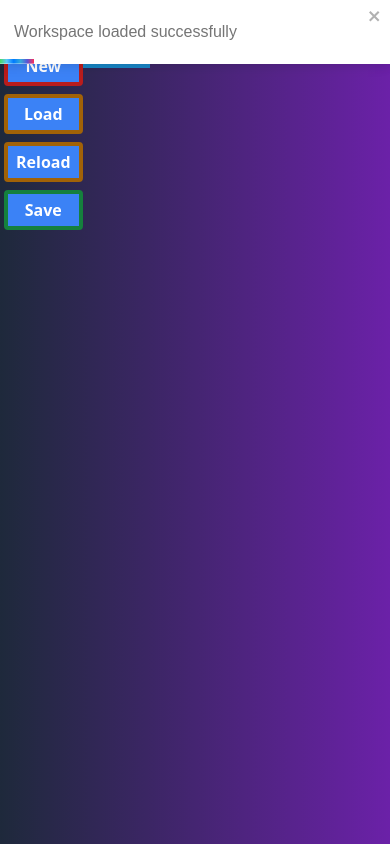
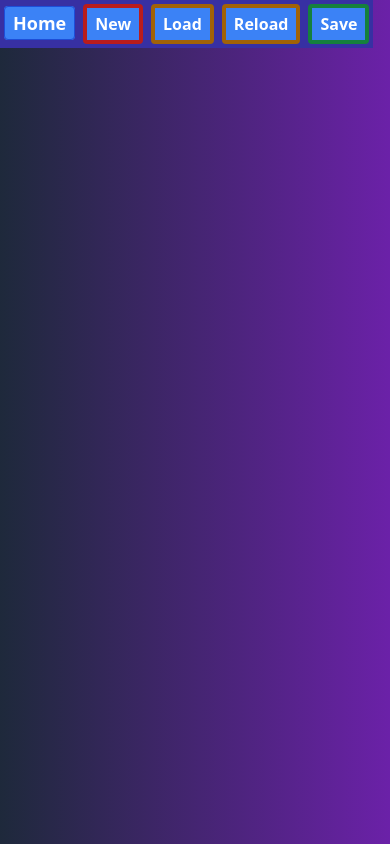
Before and after one commit to domgan/chord-shift, a Next.js app: page /chords in a window 390 px wide. Built offline with nearby package versions, Linux system fonts and the light colour scheme.

Commit message:
feat: css improvements

```diff
--- a/src/components/chord-builder.tsx
+++ b/src/components/chord-builder.tsx
@@ -51,7 +51,7 @@ export default function ChordBuilder(props: ChooseChordProps) {
   return (
     <>
       <div className="absolute rounded-lg p-4 m-auto max-w-lg z-20 shadow-md bg-gradient-to-r from-cyan-500 to-blue-500">
-        <div className="flex items-start justify-between p-4 border-b rounded-t dark:border-gray-600">
+        <div className="flex items-start justify-between p-3 dark:border-gray-600">
           <h3 className="text-lg font-medium">
             Chord Builder
           </h3>
@@ -60,9 +60,9 @@ export default function ChordBuilder(props: ChooseChordProps) {
           <ChooseChord />
         </div>
         {/* <p>{note}{chromatic}{tonality}</p> */}
-        <div className="flex items-center p-6 space-x-2 border-t border-gray-200 rounded-b dark:border-gray-600">
-          <button className='bg-green-500 hover:bg-green-600 hover:shadow-lg text-white font-medium p-2 rounded-lg w-24 h-12' onClick={handleSave}>Save</button>
-          <button className='bg-red-500 hover:bg-red-600 text-white p-2 rounded-lg hover:shadow-lg font-medium w-24 h-12' onClick={() => props.setShowChordBuilder(false)}>Cancel</button>
+        <div className="flex justify-between p-2 space-x-2 dark:border-gray-600">
+          <button className='bg-green-500 hover:bg-green-600 hover:shadow-lg border text-white font-medium rounded-lg w-24 h-12' onClick={handleSave}>Save</button>
+          <button className='bg-red-500 hover:bg-red-600 hover:shadow-lg border text-white font-medium rounded-lg w-24 h-12' onClick={() => props.setShowChordBuilder(false)}>Cancel</button>
         </div>
       </div>
       <div className="fixed top-0 left-0 w-screen h-screen bg-black bg-opacity-25 z-10"></div>
--- a/src/components/chords-workshop.tsx
+++ b/src/components/chords-workshop.tsx
@@ -21,10 +21,10 @@ export default function ChordsWorkshop(props: ChordsWorkshopProps) {
   }
 
   return (
-    <div className="p-5">
+    <div className="p-3">
       {showChordBuilder && <ChordBuilder chords={chords} setShowChordBuilder={setShowChordBuilder} />}
-      <div className='relative grid grid-flow-row grid-cols-8 gap-4 p-4 rounded-md shadow-md bg-indigo-800'>
-        <div className="absolute top-0 left-0 text-xs text-red-600 font-bold">todo placeholder</div>
+      <div className='relative grid grid-cols-6 gap-3 p-3 rounded-md shadow-md bg-indigo-800 sm:grid-cols-10'>
+        <div className="absolute top-0 left-0 text-xs text-slate-600">todo placeholder</div>
         {chords.map(chord => <ChordCard key={chord.id} chord={chord} chords={chords} setChords={setChords} />)}
         <div className="relative rounded-full flex items-center justify-center">
           <button onClick={() => setShowChordBuilder(true)}
--- a/src/components/notification.tsx
+++ b/src/components/notification.tsx
@@ -4,5 +4,5 @@ import 'react-toastify/dist/ReactToastify.css'
 export const triggerNotification = (content: string) => toast(content)
 
 export default function Notification() {
-  return <ToastContainer />
+  return <ToastContainer theme='dark' autoClose={2200} />
 }
--- a/src/components/ultimate-input-modal.tsx
+++ b/src/components/ultimate-input-modal.tsx
@@ -1,4 +1,4 @@
-import { Dispatch, SetStateAction, useState } from "react";
+import { Dispatch, SetStateAction, useState } from "react"
 
 type Props = {
   // setUltimateUrl: Dispatch<SetStateAction<string | undefined>>
@@ -22,7 +22,7 @@ export default function UltimateInputModal(props: Props) {
       <div className="fixed inset-0 transition-opacity">
         <div className="absolute inset-0 bg-gray-500 opacity-75"></div>
       </div>
-      <div className="bg-white rounded-lg overflow-hidden shadow-xl transform transition-all sm:max-w-lg sm:w-full">
+      <div className="bg-white rounded-lg overflow-hidden shadow-xl transform transition-all sm:max-w-lg sm:w-full bg-gradient-to-r from-cyan-500 to-blue-500">
         <form className="px-4 py-5 sm:p-6">
           <div>
             <label className="block text-gray-700 font-medium mb-2">
--- a/src/features/contruct-workspace.ts
+++ b/src/features/contruct-workspace.ts
@@ -3,7 +3,7 @@ import { WorkshopElement, WorkspaceElement } from "../pages/chords"
 import { tonalitiesMap } from "./generate-chord-info"
 
 const getChromatic = (chord: string): string =>
-  chord.match('b') ? chromatics.flat : chord.match('#') ? chromatics.sharp : chromatics.none;
+  chord.match('b') ? chromatics.flat : chord.match('#') ? chromatics.sharp : chromatics.none
 
 const getTonality = (chord: string): string => {
   const rawTonality = chord.slice(1).replace('b', '').replace('#', '')
--- a/src/features/generate-uuid.ts
+++ b/src/features/generate-uuid.ts
@@ -1,6 +1,6 @@
 export default function generateUUID(): string {
     return 'xxxx-xxxx-yxxx-yxxx'.replace(/[xy]/g, function (c) {
-        var r = Math.random() * 16 | 0, v = c == 'x' ? r : (r & 0x3 | 0x8);
-        return v.toString(16);
-    });
+        var r = Math.random() * 16 | 0, v = c == 'x' ? r : (r & 0x3 | 0x8)
+        return v.toString(16)
+    })
 }
--- a/src/pages/_app.tsx
+++ b/src/pages/_app.tsx
@@ -1,5 +1,5 @@
 import '../styles/globals.css'
-import 'tailwindcss/tailwind.css';
+import 'tailwindcss/tailwind.css'
 import type { AppProps } from 'next/app'
 
 export default function App({ Component, pageProps }: AppProps) {
--- a/src/pages/chords.tsx
+++ b/src/pages/chords.tsx
@@ -44,9 +44,11 @@ export default function Chords(props: ChordsPageProps) {
       handleNew()
       triggerNotification('An error occurred while loading chords. Check your link.')
     } else {
-      setWorkspace(props.workspace)
-      setUniqueId(props.uniqueId)
-      triggerNotification('Workspace loaded successfully')
+      if (props.uniqueId) {
+        setWorkspace(props.workspace)
+        setUniqueId(props.uniqueId)
+        triggerNotification('Workspace loaded successfully.')
+      }
     }
     setLoading(false)
   }, [props.workspace, props.uniqueId, dataFetchedRef])
@@ -77,7 +79,7 @@ export default function Chords(props: ChordsPageProps) {
 
   const handleSave = async () => {
     if (workspace.length === 0) {
-      triggerNotification('You cannot save empty workspace')
+      triggerNotification('You cannot save empty workspace.')
       return
     } else {
       const uniqueIdToSave = uniqueId ?? generateUUID()
@@ -87,7 +89,9 @@ export default function Chords(props: ChordsPageProps) {
         headers: {
           'Content-Type': 'application/json',
         },
-      });
+      })
+      if (response.status !== 201)
+        triggerNotification('Saving failed.')
       router.push({
         pathname: `/chords`,
         query: { id: uniqueIdToSave }
@@ -95,8 +99,8 @@ export default function Chords(props: ChordsPageProps) {
         `/chords?id=${uniqueIdToSave}`,
         { shallow: true }
       )
-      await navigator.clipboard.writeText(`https://chord-shift.vercel.app/chords?id=${uniqueIdToSave}`)
-      triggerNotification('Link to the workspace was saved to your clipboard')
+      triggerNotification('Link to the workspace was saved to your clipboard.')
+      navigator.clipboard.writeText(`https://chord-shift.vercel.app/chords?id=${uniqueIdToSave}`)
       setUniqueId(uniqueIdToSave)
     }
   }
@@ -108,31 +112,32 @@ export default function Chords(props: ChordsPageProps) {
       const response = await fetch(`/api/get-ultimate-guitar-chords?url=${encodeURI(ultimateUrl!)}`, {
         method: 'GET',
         headers: { 'Content-Type': 'application/json' },
-      });
-      const ultimateChords = (await response.json()).chords;
-      setWorkspace(getWorkspaceFromUltimateGuitar(ultimateChords));
+      })
+      const ultimateChords = (await response.json()).chords
+      setWorkspace(getWorkspaceFromUltimateGuitar(ultimateChords))
+      triggerNotification('Workspace loaded successfully from Ultimate Guitar.')
     } catch (error) {
       triggerNotification('An error occurred while loading chords from Ultimate Guitar.')
     }
     setLoading(false)
-  };
+  }
 
 
   return (
     <main className='main overflow-auto'>
       <Head><title>| chord-shift |</title></Head>
-      <div className="absolute grid ">
-        <Link className="bg-blue-500 hover:bg-blue-700 text-white font-bold m-1 py-1 px-2 border border-blue-700 rounded text-center" href='/'>Home</Link>
-        <button className="bg-blue-500 hover:bg-blue-700 text-white font-bold m-1 py-1 px-2 border-4 border-red-700 rounded" onClick={handleNew}>New</button>
+      <div className="fixed xl:grid text-center flex-col bg-indigo-800 z-10">
+        <Link className="bg-blue-500 hover:bg-blue-700 text-white font-bold m-1 py-1 px-2 border border-blue-700 rounded text-center text-lg" href='/'>Home</Link>
+        <button className="bg-blue-500 hover:bg-blue-700 text-white font-bold m-1 py-1 px-2 border-4 border-red-700 rounded h-10" onClick={handleNew}>New</button>
         <button className="bg-blue-500 hover:bg-blue-700 text-white font-bold m-1 py-1 px-2 border-4 border-yellow-700 rounded" onClick={() => setShowUltimateInput(true)}>Load</button>
         <button className="bg-blue-500 hover:bg-blue-700 text-white font-bold m-1 py-1 px-2 border-4 border-yellow-700 rounded" onClick={handleReload}>Reload</button>
         <button className="bg-blue-500 hover:bg-blue-700 text-white font-bold m-1 py-1 px-2 border-4 border-green-700 rounded" onClick={handleSave}>Save</button>
       </div>
-      <div className="max-w-screen-lg p-10 mx-auto">
+      <div className="max-w-screen-xl mx-auto">
         {loading ? <Spinner /> :
           <>
             {workspace.map(ws => getWorkspaceElement(ws.id, ws.element))}
-            <button className="btn" onClick={handleAddChordBuilder}>New Builder</button>
+            <button className="bg-indigo-500 hover:bg-indigo-600 text-white font-bold py-2 px-4 rounded" onClick={handleAddChordBuilder}>New Builder</button>
           </>
         }
       </div>
--- a/src/styles/globals.css
+++ b/src/styles/globals.css
@@ -2,26 +2,7 @@
 @tailwind components;
 @tailwind utilities;
 
-:root {
-  --green: #3FE79E;
-  --dark: #0F0235;
-  --off-white: #F5F5F3;
-
-  --space-sm: 0.5rem;
-  --space-md: 1rem;
-  --space-lg: 1.5rem;
-
-  --font-size-sm: 0.5rem;
-  --font-size-md: 1rem;
-  --font-size-lg: 2rem;
-
-  /* background-color: rgb(30 41 59); */
-}
-
 @layer components {
-  .btn {
-    @apply inline-block bg-gray-200 px-3 py-1 text-sm font-semibold text-gray-700 mr-2 mb-2 hover:bg-sky-600/50 bg-sky-500/75;
-  }
   .main {
     @apply bg-gradient-to-r from-slate-800 to-purple-800 fixed top-0 left-0 w-screen h-screen bg-center bg-cover;
     /* bg-gradient-to-r from-slate-300 to-purple-400 -- light mode */
```
Also changed, not shown: src/features/generate-chord-info.ts (+4 -4 lines).
